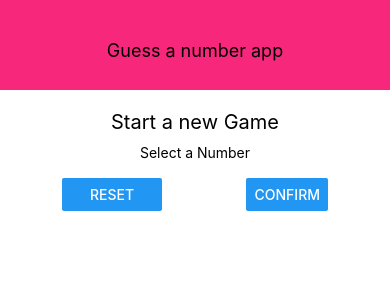
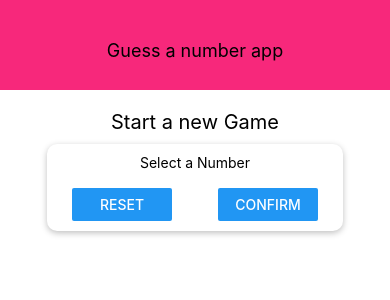
Before and after one commit to olivierHuvelle/react-native-guess-number, a React Native app: screen / in a window 390 px wide. Shown: the top 300 px of the page. Built offline with nearby package versions, Linux system fonts and the light colour scheme.

Commit message:
added a card-like style to StartGameScreen component, preparing to create a UI Card component

```diff
--- a/screens/StartGameScreen.js
+++ b/screens/StartGameScreen.js
@@ -12,7 +12,7 @@ const StartGameScreen = props => {
                     <View style={styles.buttonWrapper}>
                         <Button title="reset" onPress={() => {}} />
                     </View>
-                    <View>
+                    <View style={styles.buttonWrapper}>
                         <Button title="confirm" onPress={() => {}} />
                     </View>
                 </View>
@@ -34,7 +34,17 @@ const styles = StyleSheet.create({
     inputContainer : {
         width : 300,
         maxWidth : '80%',
-        alignItems: 'center'
+        alignItems: 'center',
+        padding : 10,
+
+        shadowColor : 'black',
+        shadowOffset : { width : 0, height : 2 },
+        shadowRadius : 6,
+        shadowOpacity : 0.25,
+        backgroundColor : 'white',
+        elevation : 5,
+
+        borderRadius : 10,
     },
     buttonContainer : {
         flexDirection : 'row',
```
Also changed, not shown: components/UI/Card.js (added, +16 -0 lines).
